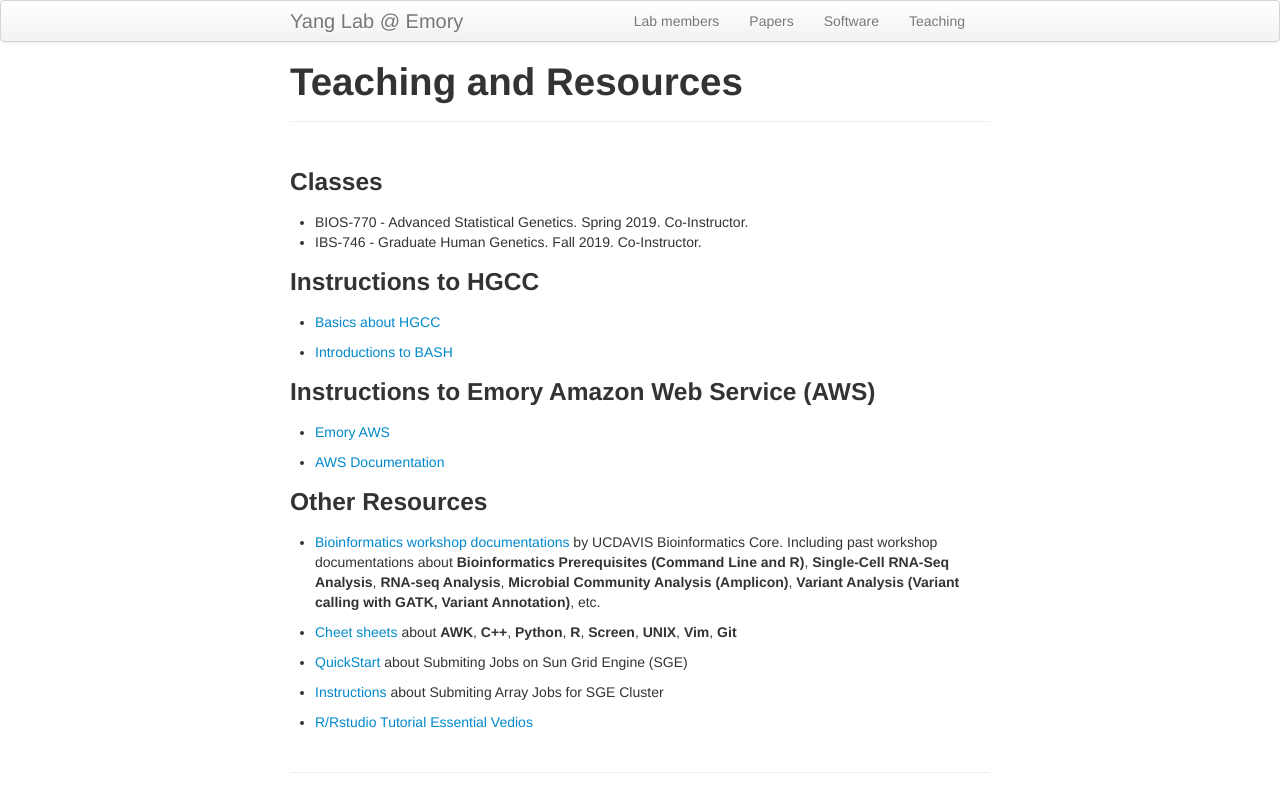
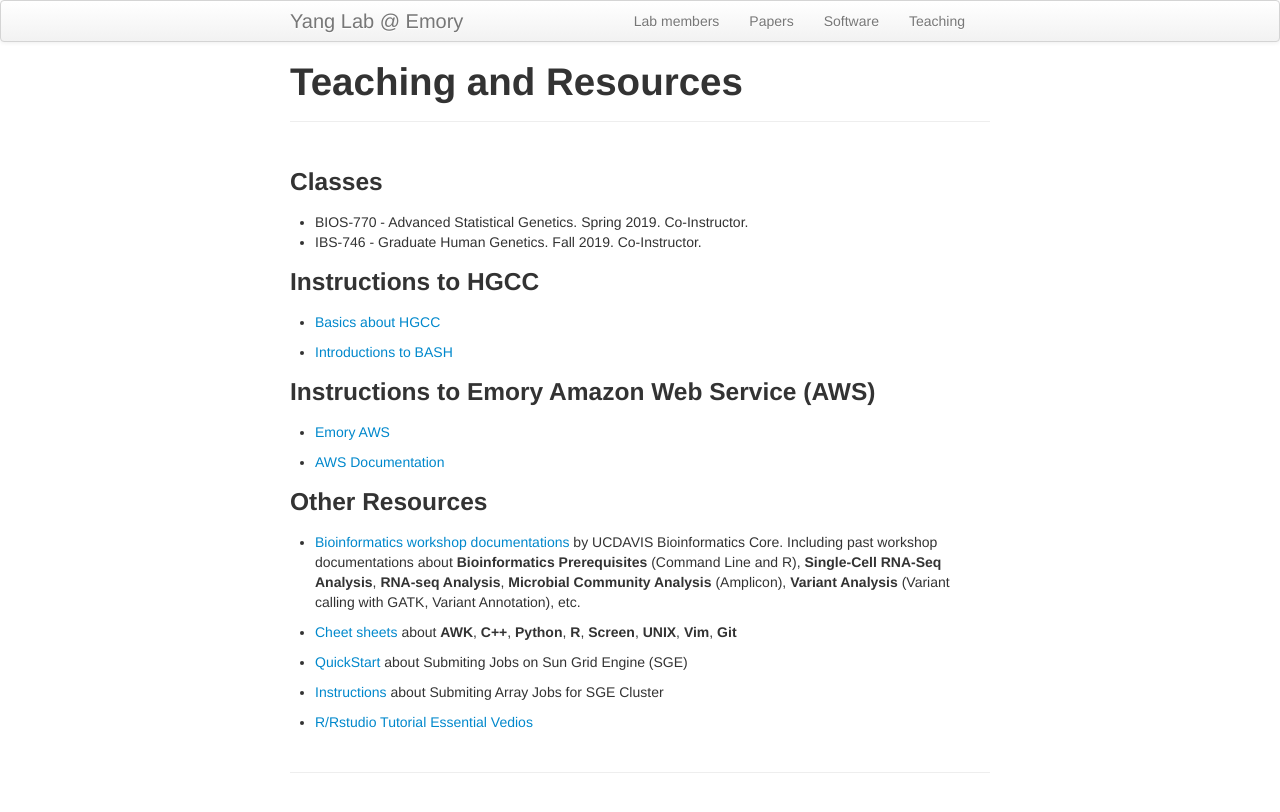
Before and after one commit to yanglab-emory/yanglab-emory.github.io, a Jekyll site: the page built from pages/teaching.md, in a window 1280 px wide. Shown: the top 812 px of the page. Built offline with Jekyll 4.4.1, drawn with Linux system fonts in a browser that asks for light colours.

Commit message:
update 02/2020

```diff
--- a/pages/teaching.md
+++ b/pages/teaching.md
@@ -26,7 +26,7 @@ title: "Teaching and Resources"
 
 ### Other Resources
 
-* [Bioinformatics workshop documentations](https://bioinformatics.ucdavis.edu/training/documentation/) by UCDAVIS Bioinformatics Core. Including past workshop documentations about **Bioinformatics Prerequisites (Command Line and R)**, **Single-Cell RNA-Seq Analysis**, **RNA-seq Analysis**, **Microbial Community Analysis (Amplicon)**, **Variant Analysis (Variant calling with GATK, Variant Annotation)**, etc.
+* [Bioinformatics workshop documentations](https://bioinformatics.ucdavis.edu/training/documentation/) by UCDAVIS Bioinformatics Core. Including past workshop documentations about **Bioinformatics Prerequisites** (Command Line and R), **Single-Cell RNA-Seq Analysis**, **RNA-seq Analysis**, **Microbial Community Analysis** (Amplicon), **Variant Analysis** (Variant calling with GATK, Variant Annotation), etc.
 
 * [Cheet sheets](https://infoplatter.wordpress.com/2014/04/06/bioinformaticians-pocket-reference/) about **AWK**, **C++**, **Python**, **R**, **Screen**, **UNIX**, **Vim**, **Git**
 
```
